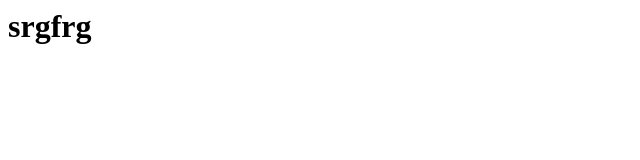
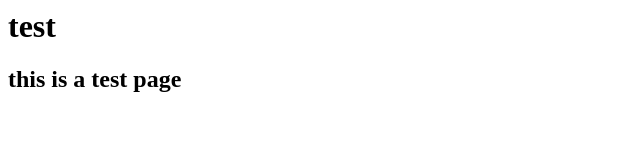
Before and after one commit to radhika-36/test1, a plain HTML site: page index.html in a window 1280 px wide. Shown: the whole page, without its empty margins (0-640 px from the left). Drawn offline with Linux system fonts and the light colour scheme.

Commit message:
Added content

```diff
--- a/index.html
+++ b/index.html
@@ -1 +1,2 @@
-<h1>srgfrg</h1>
+<h1>test</h1>
+<h2>this is a test page</h2>
```
